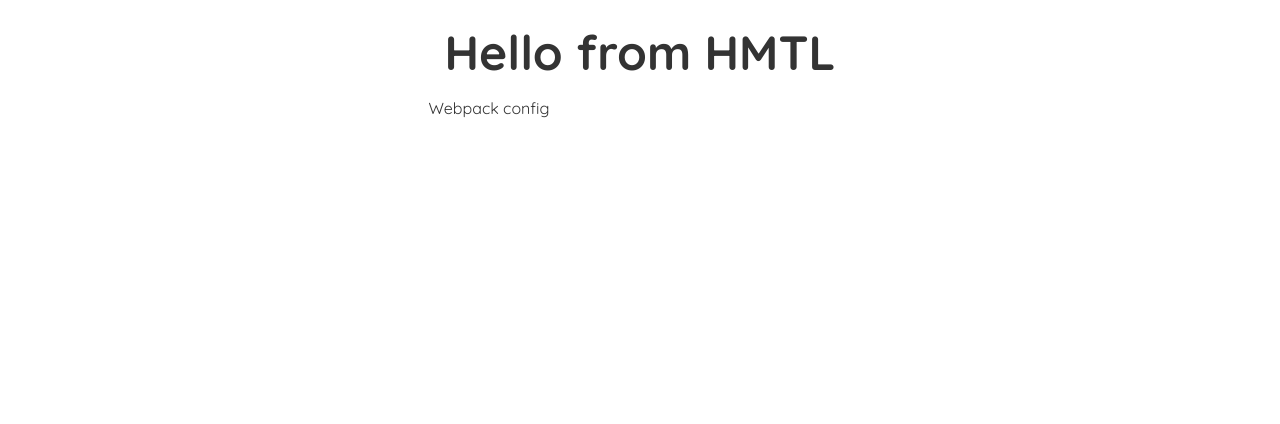
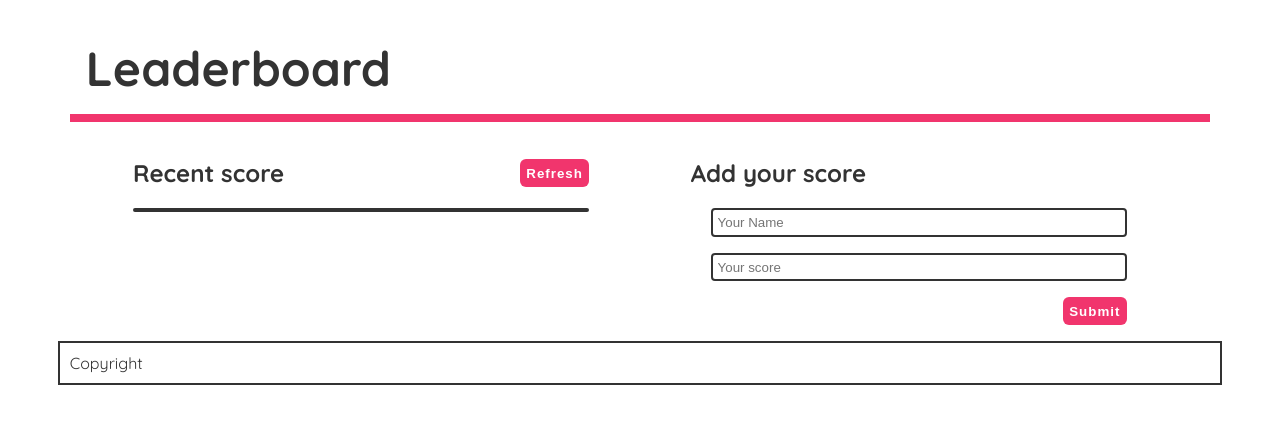
Before and after one commit to hendridg/leaderboard, a website built with webpack: page src/index.html in a window 1280 px wide. Built offline with nearby package versions, Linux system fonts and the light colour scheme.

Commit message:
Add HTML markup in index.html file

```diff
--- a/src/index.html
+++ b/src/index.html
@@ -10,9 +10,37 @@
 </head>
 
 <body>
-    <div class="root">
-        <h1>Hello from HMTL</h1>
-    </div>
+    <header>
+        <h1>Leaderboard</h1>
+    </header>
+    <main>
+        <section>
+            <div class="title-recent-score">
+                <h2>Recent score</h2>
+                <button type="button">Refresh</button>
+            </div>
+            <div class="list-players"></div>
+        </section>
+        <section>
+            <h2>Add your score</h2>
+            <form class="form-input">
+                <ul>
+                    <li>
+                        <input type="text" name="name" placeholder="Your Name" required />
+                    </li>
+                    <li>
+                        <input type="number" name="score" placeholder="Your score" required />
+                    </li>
+                    <li>
+                        <button type="submit">Submit</button>
+                    </li>
+                </ul>
+            </form>
+        </section>
+    </main>
+    <footer>
+        <span>Copyright</span>
+    </footer>
 </body>
 
 </html>
```
